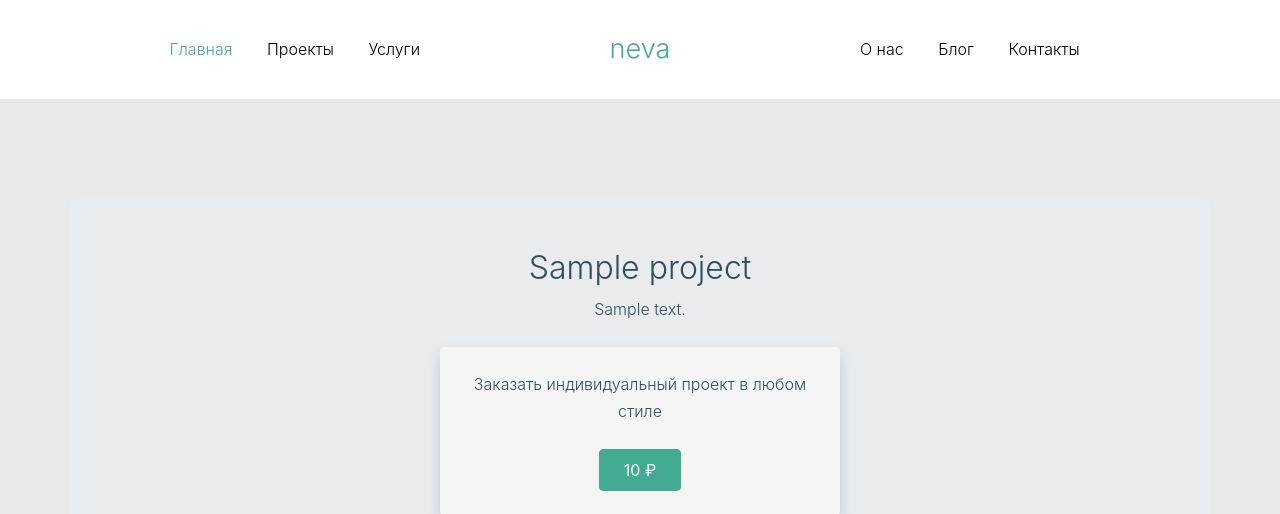
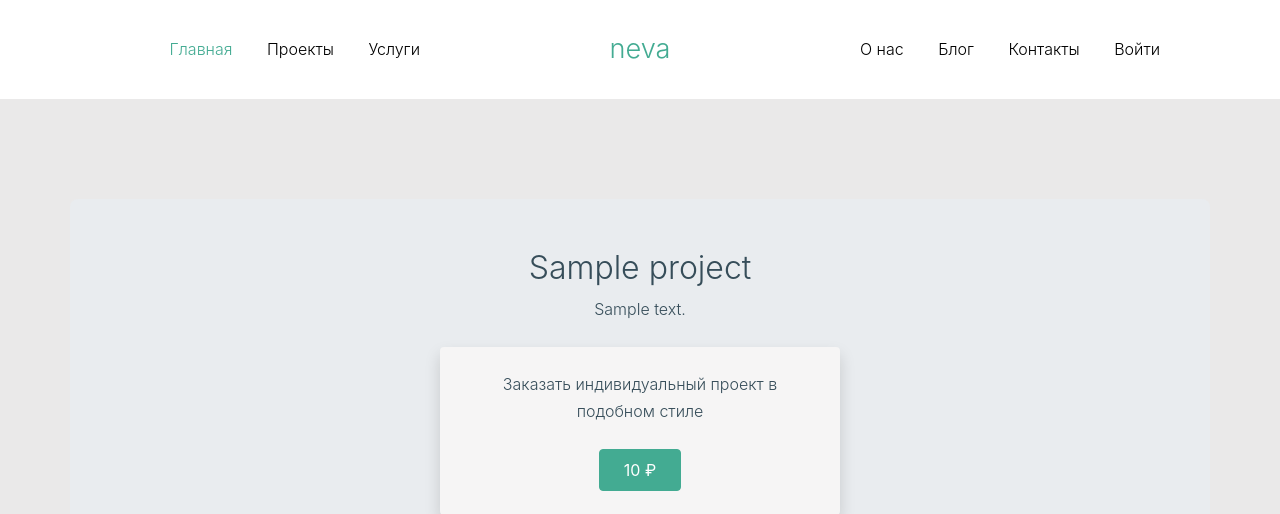
Before and after one commit to musecollaboration/marga, a Django app: a page that uses templates/header.html in a window 1280 px wide. Shown: the top 514 px of the page. Run offline with Django 5.2, Linux system fonts and the light colour scheme; tables that the repository leaves empty hold one stand-in row (values such as "Sample post"); grey boxes marked "Sample" are stand-in pictures; some libraries are stand-ins or nearby versions; some web fonts are replaced.

Commit message:
Комит перед добавлением новой модели

```diff
--- a/apps/marga_design/models.py
+++ b/apps/marga_design/models.py
@@ -73,6 +73,9 @@ class ProjectImage(models.Model):
     def __str__(self):
         return f'Изображение для: {self.project.title}'
 
+
+
+
 # python manage.py shell_plus --print-sql
 # python manage.py makemigrations
 # python manage.py migrate
--- a/templates/header.html
+++ b/templates/header.html
@@ -26,6 +26,7 @@
                         <li><a href="about.html" class="nav-link">О нас</a></li>
                         <li><a href="blog.html" class="nav-link">Блог</a></li>
                         <li><a href="contact.html" class="nav-link">Контакты</a></li>
+                        <li><a href="login.html" class="nav-link">Войти</a></li>
                     </ul>
                 </nav>
             </div>
--- a/templates/marga_design/project.html
+++ b/templates/marga_design/project.html
@@ -23,8 +23,8 @@
         <div class="container mb-5">
             <div class="text-center mx-auto p-4 bg-light shadow rounded" style="max-width: 400px;">
                 <form action="/" method="get">
-                    <label for="location" class="fw-bold fs-5 d-block">
-                        Заказать индивидуальный проект в любом стиле
+                    <label class="fw-bold fs-5 d-block">
+                        Заказать индивидуальный проект в подобном стиле
                     </label>
                     <div>
                         <button type="submit" class="btn btn-primary mt-3 px-4 py-2">
@@ -42,7 +42,7 @@
             <img src="{{ project.plan_image.url }}"
                  alt="Планировка проекта"
                  class="img-fluid"
-                 style="max-width: 100%; border: 1px solid #ccc; border-radius: 8px; padding: 5px;">
+                 style="max-width: 70%; border: 1px solid #ccc; border-radius: 8px; padding: 5px;">
         </div>
 
         <div class="text-center mb-5">
```
Also changed, not shown: apps/marga_design/forms.py (added).
